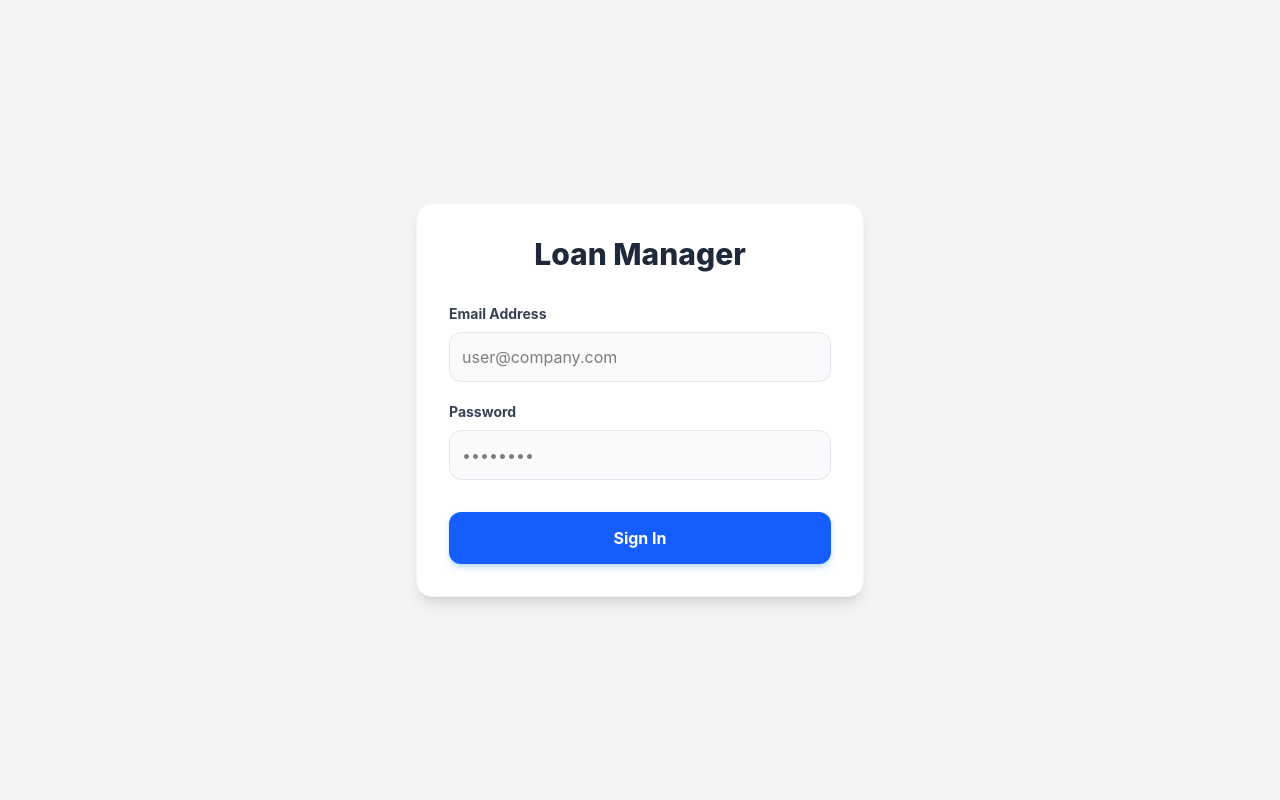
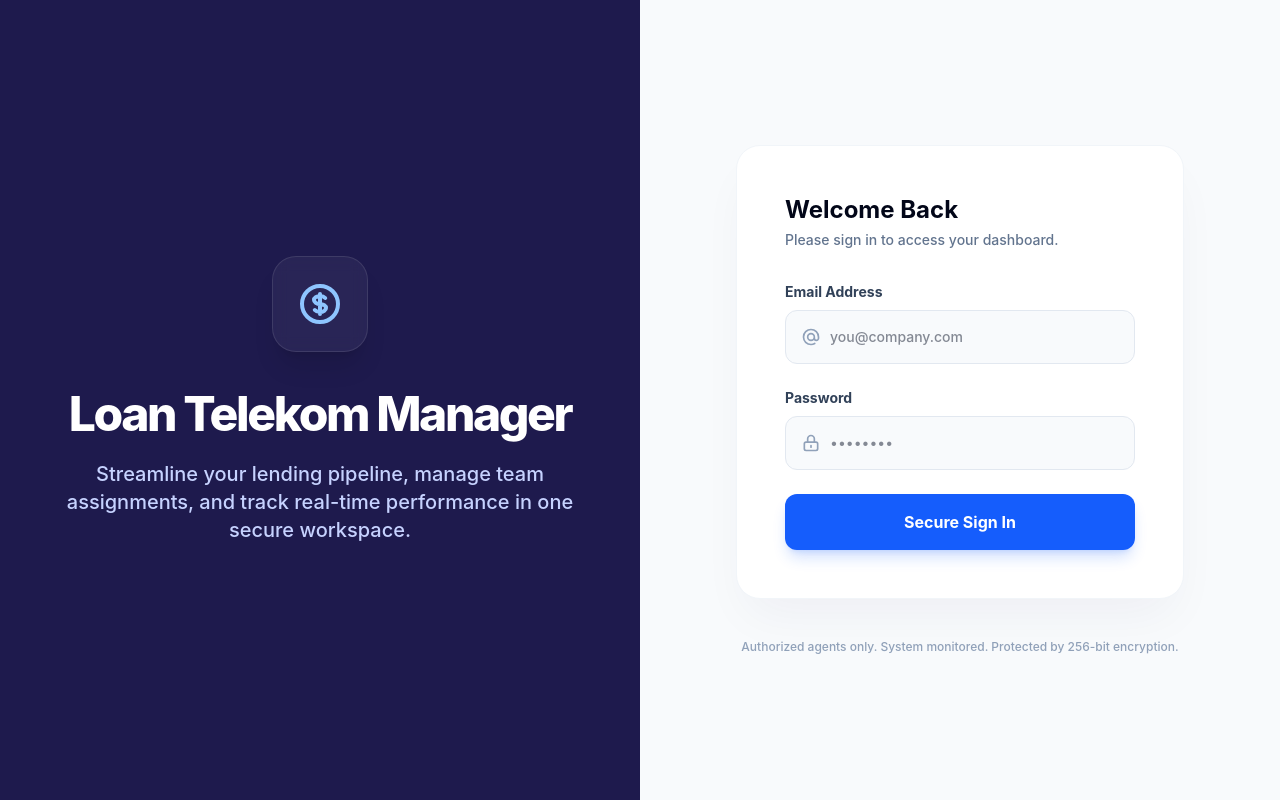
Before and after one commit to DwZukii/Loan-Manager, a React (Vite) app in the folder frontend/: page / in a window 1280 px wide. Built offline with nearby package versions, Linux system fonts and the light colour scheme.

Commit message:
changed login ui

```diff
--- a/frontend/src/App.jsx
+++ b/frontend/src/App.jsx
@@ -24,7 +24,7 @@ export default function App() {
 }
 
 // ==========================================
-// LOGIN COMPONENT
+// REDESIGNED LOGIN COMPONENT
 // ==========================================
 function Login({ onLogin }) {
   const [email, setEmail] = useState('')
@@ -64,50 +64,124 @@ function Login({ onLogin }) {
   }
 
   return (
-    <div className="min-h-screen bg-gray-100 flex items-center justify-center p-4">
-      <div className="bg-white p-8 rounded-2xl shadow-lg w-full max-w-md border border-gray-100">
-        <h2 className="text-3xl font-extrabold text-center text-gray-800 mb-8">Loan Manager</h2>
+    <div className="min-h-screen flex font-sans text-slate-900 bg-slate-50">
+
+      {/* 1. BRANDING PANEL (Hidden on mobile) */}
+      <div className="hidden md:flex md:w-1/2 bg-indigo-950 justify-center items-center p-12 relative overflow-hidden">
+        {/* Subtle background glow effect for premium feel */}
+        <div className="absolute top-0 left-0 w-full h-full opacity-30 bg-[radial-gradient(circle_at_top_left,_var(--tw-gradient-stops))] from-blue-500 via-transparent to-transparent"></div>
+        <div className="absolute bottom-0 right-0 w-full h-full opacity-20 bg-[radial-gradient(circle_at_bottom_right,_var(--tw-gradient-stops))] from-indigo-500 via-transparent to-transparent"></div>
+
+        <div className="relative z-10 text-center max-w-lg">
+          <div className="mb-8 inline-flex items-center justify-center w-24 h-24 rounded-3xl bg-white/5 border border-white/10 shadow-xl backdrop-blur-sm">
+             {/* Dynamic Dollar Icon */}
+             <svg className="w-12 h-12 text-blue-300" fill="none" viewBox="0 0 24 24" stroke="currentColor">
+              <path strokeLinecap="round" strokeLinejoin="round" strokeWidth="2" d="M12 8c-1.657 0-3 .895-3 2s1.343 2 3 2 3 .895 3 2-1.343 2-3 2m0-8c1.11 0 2.08.402 2.599 1M12 8V7m0 1v8m0 0v1m0-1c-1.11 0-2.08-.402-2.599-1M21 12a9 9 0 11-18 0 9 9 0 0118 0z"></path>
+             </svg>
+          </div>
+          <h1 className="text-5xl font-extrabold text-white tracking-tighter mb-4 leading-tight">Loan Telekom Manager</h1>
+          <p className="text-xl text-indigo-200 font-medium">
+            Streamline your lending pipeline, manage team assignments, and track real-time performance in one secure workspace.
+          </p>
+        </div>
+      </div>
+
+      {/* 2. LOGIN FORM SIDE (Mobile First) */}
+      <div className="w-full md:w-1/2 flex items-center justify-center p-6 sm:p-16 relative">
+        <div className="w-full max-w-md">
+
+          {/* Mobile Header (Hidden on Desktop) */}
+          <div className="md:hidden text-center mb-10">
+             <div className="mx-auto inline-flex items-center justify-center w-20 h-20 rounded-2xl bg-indigo-100 border border-indigo-200 mb-4 shadow-sm">
+                <svg className="w-10 h-10 text-indigo-700" fill="none" viewBox="0 0 24 24" stroke="currentColor">
+                  <path strokeLinecap="round" strokeLinejoin="round" strokeWidth="2" d="M12 8c-1.657 0-3 .895-3 2s1.343 2 3 2 3 .895 3 2-1.343 2-3 2m0-8c1.11 0 2.08.402 2.599 1M12 8V7m0 1v8m0 0v1m0-1c-1.11 0-2.08-.402-2.599-1M21 12a9 9 0 11-18 0 9 9 0 0118 0z"></path>
+                </svg>
+             </div>
+             <h2 className="text-3xl font-extrabold text-slate-950 tracking-tight">Loan Manager Pro</h2>
+             <p className="text-slate-600 font-medium mt-1">Authorized Access Only</p>
+          </div>
+
+          <div className="bg-white rounded-3xl shadow-2xl shadow-indigo-950/5 p-8 sm:p-12 border border-slate-100 relative">
+
+            <div className="mb-8">
+              <h3 className="text-2xl font-bold text-slate-950">Welcome Back</h3>
+              <p className="text-slate-500 font-medium mt-1 text-sm">Please sign in to access your dashboard.</p>
+            </div>
 
             {errorMsg && (
-          <div className="bg-red-50 border border-red-200 text-red-600 px-4 py-3 rounded-lg mb-6 text-sm font-medium">
+              <div className="bg-red-50 border border-red-200 text-red-700 px-4 py-3 rounded-xl mb-6 text-sm font-semibold flex items-center gap-3">
+                <svg className="w-6 h-6 flex-shrink-0" fill="none" viewBox="0 0 24 24" stroke="currentColor">
+                    <path strokeLinecap="round" strokeLinejoin="round" strokeWidth="2" d="M12 9v2m0 4h.01m-6.938 4h13.856c1.54 0 2.502-1.667 1.732-3L13.732 4c-.77-1.333-2.694-1.333-3.464 0L3.34 16c-.77 1.333.192 3 1.732 3z" />
+                </svg>
                 {errorMsg}
               </div>
             )}
 
-        <form onSubmit={(e) => e.preventDefault()}>
-          <div className="mb-5">
-            <label className="block text-gray-700 text-sm font-bold mb-2">Email Address</label>
+            <form onSubmit={(e) => e.preventDefault()} className="space-y-6">
+              <div>
+                <label className="block text-slate-700 text-sm font-bold mb-2">Email Address</label>
+                <div className="relative">
+                  <div className="absolute inset-y-0 left-0 pl-4 flex items-center pointer-events-none">
+                    <svg className="h-5 w-5 text-slate-400" fill="none" viewBox="0 0 24 24" stroke="currentColor">
+                      <path strokeLinecap="round" strokeLinejoin="round" strokeWidth="2" d="M16 12a4 4 0 10-8 0 4 4 0 008 0zm0 0v1.5a2.5 2.5 0 005 0V12a9 9 0 10-9 9m4.5-1.206a8.959 8.959 0 01-4.5 1.207" />
+                    </svg>
+                  </div>
                   <input
                     type="email"
                     value={email}
                     onChange={(e) => setEmail(e.target.value)}
-              className="w-full p-3 bg-gray-50 border border-gray-200 rounded-xl focus:outline-none focus:ring-2 focus:ring-blue-500 transition"
-              placeholder="user@company.com"
+                    className="w-full pl-11 p-4 bg-slate-50 border border-slate-200 rounded-xl focus:outline-none focus:ring-2 focus:ring-blue-500 focus:border-blue-500 focus:bg-white transition-all text-sm font-medium"
+                    placeholder="you@company.com"
                   />
                 </div>
-          <div className="mb-8">
-            <label className="block text-gray-700 text-sm font-bold mb-2">Password</label>
+              </div>
+
+              <div>
+                <label className="block text-slate-700 text-sm font-bold mb-2">Password</label>
+                <div className="relative">
+                  <div className="absolute inset-y-0 left-0 pl-4 flex items-center pointer-events-none">
+                    <svg className="h-5 w-5 text-slate-400" fill="none" viewBox="0 0 24 24" stroke="currentColor">
+                      <path strokeLinecap="round" strokeLinejoin="round" strokeWidth="2" d="M12 15v2m-6 4h12a2 2 0 002-2v-6a2 2 0 00-2-2H6a2 2 0 00-2 2v6a2 2 0 002 2zm10-10V7a4 4 0 00-8 0v4h8z" />
+                    </svg>
+                  </div>
                   <input
                     type="password"
                     value={password}
                     onChange={(e) => setPassword(e.target.value)}
-              className="w-full p-3 bg-gray-50 border border-gray-200 rounded-xl focus:outline-none focus:ring-2 focus:ring-blue-500 transition"
+                    className="w-full pl-11 p-4 bg-slate-50 border border-slate-200 rounded-xl focus:outline-none focus:ring-2 focus:ring-blue-500 focus:border-blue-500 focus:bg-white transition-all text-sm"
                     placeholder="••••••••"
                   />
                 </div>
+              </div>
+
               <button
                 type="button"
                 onClick={handleSignIn}
                 disabled={isLoading}
-            className="w-full bg-blue-600 text-white font-bold py-3.5 px-4 rounded-xl hover:bg-blue-700 transition duration-200 disabled:opacity-50 shadow-md shadow-blue-200"
+                className="w-full bg-blue-600 text-white font-bold py-4 px-6 rounded-xl hover:bg-blue-700 focus:ring-4 focus:ring-blue-500/30 transition-all disabled:opacity-70 disabled:cursor-not-allowed shadow-lg shadow-blue-600/20 flex justify-center items-center gap-2 text-base"
               >
-            {isLoading ? "Authenticating..." : "Sign In"}
+                {isLoading ? (
+                  <>
+                    <svg className="animate-spin h-5 w-5 text-white" xmlns="http://www.w3.org/2000/svg" fill="none" viewBox="0 0 24 24"><circle className="opacity-25" cx="12" cy="12" r="10" stroke="currentColor" strokeWidth="4"></circle><path className="opacity-75" fill="currentColor" d="M4 12a8 8 0 018-8V0C5.373 0 0 5.373 0 12h4zm2 5.291A7.962 7.962 0 014 12H0c0 3.042 1.135 5.824 3 7.938l3-2.647z"></path></svg>
+                    Authenticating...
+                  </>
+                ) : (
+                  "Secure Sign In"
+                )}
               </button>
             </form>
+          </div>
+
+          <p className="text-center text-slate-400 text-xs mt-10 font-medium">
+            Authorized agents only. System monitored. Protected by 256-bit encryption.
+          </p>
+        </div>
       </div>
     </div>
   )
 }
+
+// ... the rest of the file (AdminDashboard and AgentDashboard) remain unchanged ...
 
 // ==========================================
 // ADMIN / MANAGER DASHBOARD
```
Lines whose indentation alone changed are shown as unchanged.
